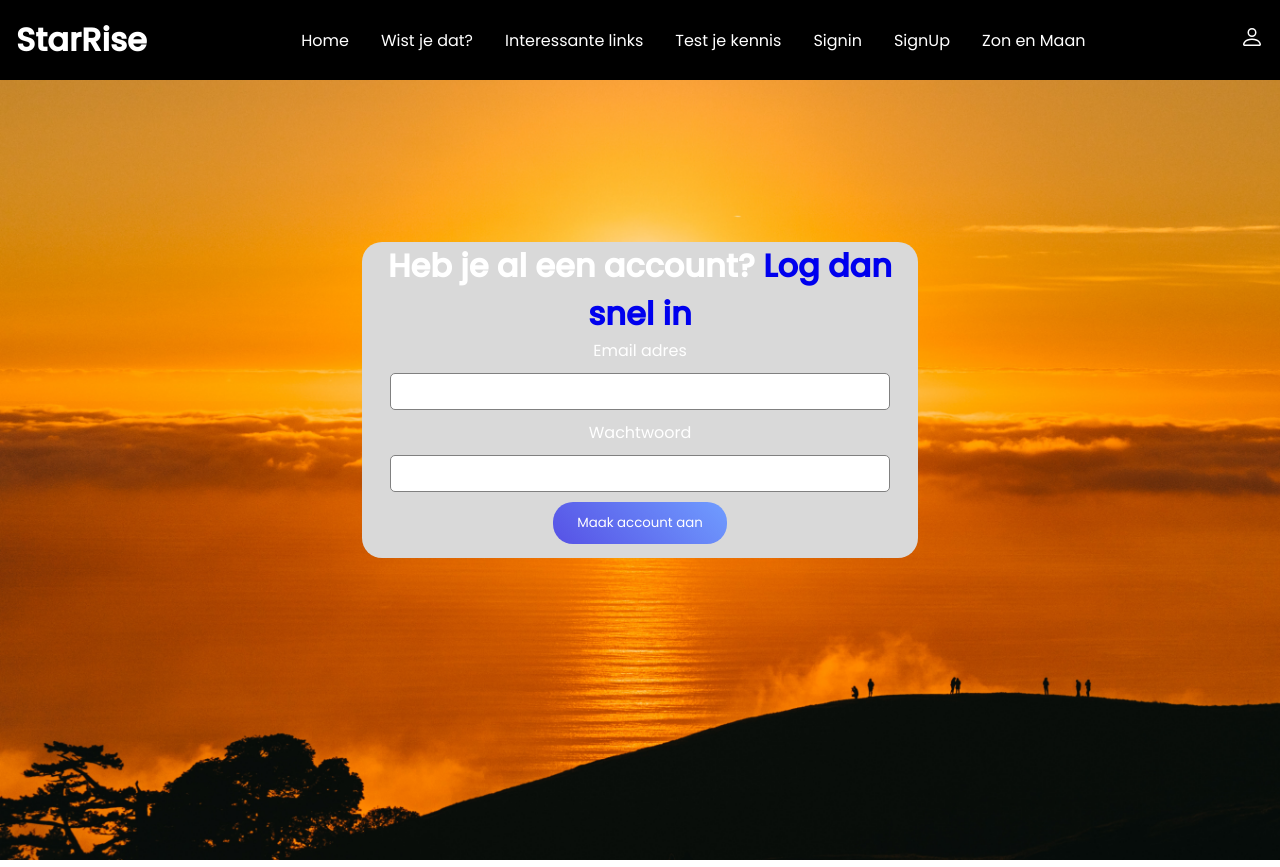
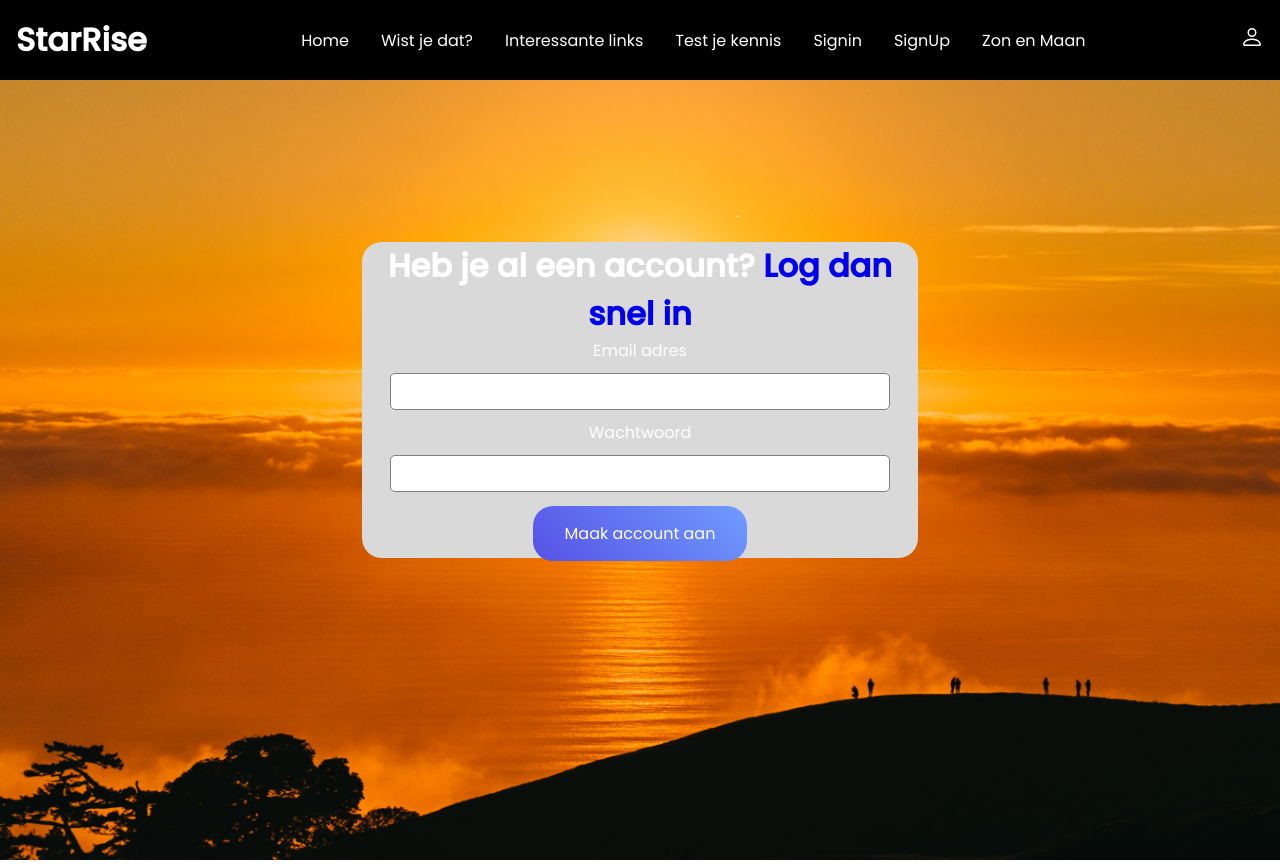
Before and after one commit to buffelmania/starrise-novi-frontend, a React (Create React App) app: page /SignUp in a window 1280 px wide. Built offline with nearby package versions, Linux system fonts and the light colour scheme; no server answers.

Commit message:
Button in meerder bestand geimplementeerd

```diff
--- a/src/Pages/SignUpPage/SignUp.js
+++ b/src/Pages/SignUpPage/SignUp.js
@@ -3,6 +3,7 @@ import "./SignUpStyles.css"
 import {Link, useNavigate} from "react-router-dom";
 import {UserAuth} from "../../components/context/AuthContext";
 import sunrise from "../../assets/john-towner-CakC6u4d95g-unsplash.jpg";
+import Button from "../../components/Button/Button";
 
 
 
@@ -64,7 +65,8 @@ function SignUp() {
                     <input onChange={(e) =>setPassword(e.target.value)} type="password"/>
                 </div>
                 {error && <div className="error">{error}</div>}
-                <button>Maak account aan</button>
+
+                <Button label="Maak account aan"/>
             </form>
 
 
--- a/src/Pages/SigninPage/Signin.js
+++ b/src/Pages/SigninPage/Signin.js
@@ -3,6 +3,8 @@ import {Link, useNavigate} from 'react-router-dom';
 import {UserAuth} from "../../components/context/AuthContext";
 import Moon from "../../assets/sanni-sahil-cSm2a_-25YU-unsplash.jpg"
 import './SigninStyles.css'
+import Button from "../../components/Button/Button";
+
 
 
 
@@ -53,7 +55,7 @@ const Signin = () => {
                     <input onChange={(e) =>setPassword(e.target.value)} type="password"/>
                 {error && <div className="error">Inloggegevens zijn onjuist</div>}
 
-                <button>Login</button>
+                <Button label="login"/>
             </form>
                 </div>
             </div>
--- a/src/Pages/TestJeKennis/Quiz.js
+++ b/src/Pages/TestJeKennis/Quiz.js
@@ -1,7 +1,6 @@
 import React, { useState } from "react";
 import "./QuizStyles.css";
 import vragen from "./Questions/Questions";
-import Button from "../../components/Button/Button";
 
 
 function Quiz() {
--- a/src/Pages/ZonEnMaanPage/ZonEnMaan.js
+++ b/src/Pages/ZonEnMaanPage/ZonEnMaan.js
@@ -6,6 +6,7 @@ import {useEffect} from "react";
 import '../../components/searchBar/SearchBar';
 import SearchBar from "../../components/searchBar/SearchBar";
 import SunMoon from "../../assets/Zon en Maan.jpg";
+
 
 
 function ZonEnMaan(){
--- a/src/components/searchBar/SearchBar.js
+++ b/src/components/searchBar/SearchBar.js
@@ -1,5 +1,6 @@
 import React, {  useState } from 'react';
 import './SearchBar.css';
+import Button from "../../components/Button/Button";
 
 
 function SearchBar({ setLocationHandler }) {
```
